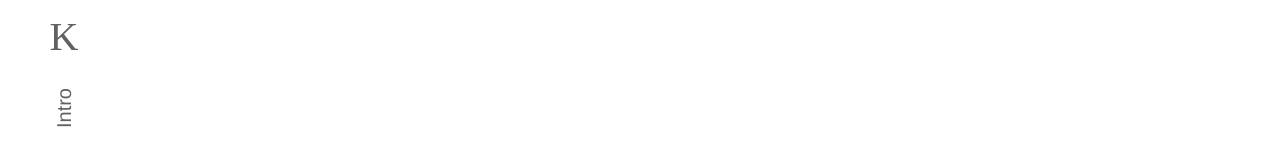
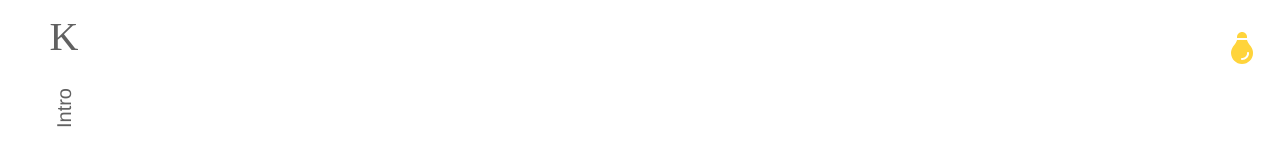
Before and after one commit to Akay06/Portfolio, a React (Create React App) app: page / in a window 1280 px wide. Shown: the top 156 px of the page. Built offline with nearby package versions, Linux system fonts and the light colour scheme; the HTML template or start-up script is replaced by a standard one; a web font is replaced by a local one.

Commit message:
Added light dark toggle functionality

```diff
--- a/src/App.css
+++ b/src/App.css
@@ -1,3 +1,17 @@
 .App {
   text-align: center;
 }
+
+.App .lightdark {
+  color: light-dark(#ffd43b, #fff);
+  position: fixed;
+  top: 4%;
+  right: 2%;
+  cursor: pointer;
+  transition: font-size 0.2s ease-in-out;
+  z-index: 1000;
+}
+
+.lightdark:hover {
+  font-size: 2.25em;
+}
--- a/src/App.js
+++ b/src/App.js
@@ -6,10 +6,37 @@ import Skills from "./component/Skills.js";
 import Projects from "./component/Projects.js";
 import Contact from "./component/Contact.js";
 import Footer from "./component/footer.js";
+import { FontAwesomeIcon } from "@fortawesome/react-fontawesome";
+import { faLightbulb } from "@fortawesome/free-solid-svg-icons";
+import { useEffect, useState } from "react";
 
 function App() {
+  const prefersDarkMode = window.matchMedia(
+    "(prefers-color-scheme: dark)"
+  ).matches;
+  const [isDark, setIsDark] = useState(prefersDarkMode);
+
+  useEffect(() => {
+    if (isDark) {
+      document.body.style.colorScheme = "dark";
+    } else {
+      document.body.style.colorScheme = "light";
+    }
+  }, [isDark]);
+
+  const toggleTheme = () => {
+    setIsDark((prev) => !prev);
+  };
+
   return (
     <div className="App">
+      <FontAwesomeIcon
+        className="lightdark"
+        rotation={180}
+        size="2xl"
+        icon={faLightbulb}
+        onClick={toggleTheme}
+      />
       <Header />
       <Home />
       <Intro />
--- a/src/component/Intro.css
+++ b/src/component/Intro.css
@@ -39,7 +39,7 @@
 }
 
 .msg-button {
-  color: #fff;
+  color: light-dark(black, #fff);
   margin-top: 10%;
   padding: 2% 1%;
   padding-right: 2%;
--- a/src/component/Projects.css
+++ b/src/component/Projects.css
@@ -6,6 +6,12 @@
 
 .projects-container {
   padding-top: 7%;
+}
+
+.projects-slider {
+  border: 2px solid;
+  border-color: light-dark(black, black);
+  border-radius: 2vh;
 }
 
 .projects-item {
--- a/src/index.css
+++ b/src/index.css
@@ -11,6 +11,7 @@ body {
   -moz-osx-font-smoothing: grayscale;
   background-color: light-dark(white, black);
   color: light-dark(black, white);
+  transition: background-color 1s ease;
 }
 
 code {
```
